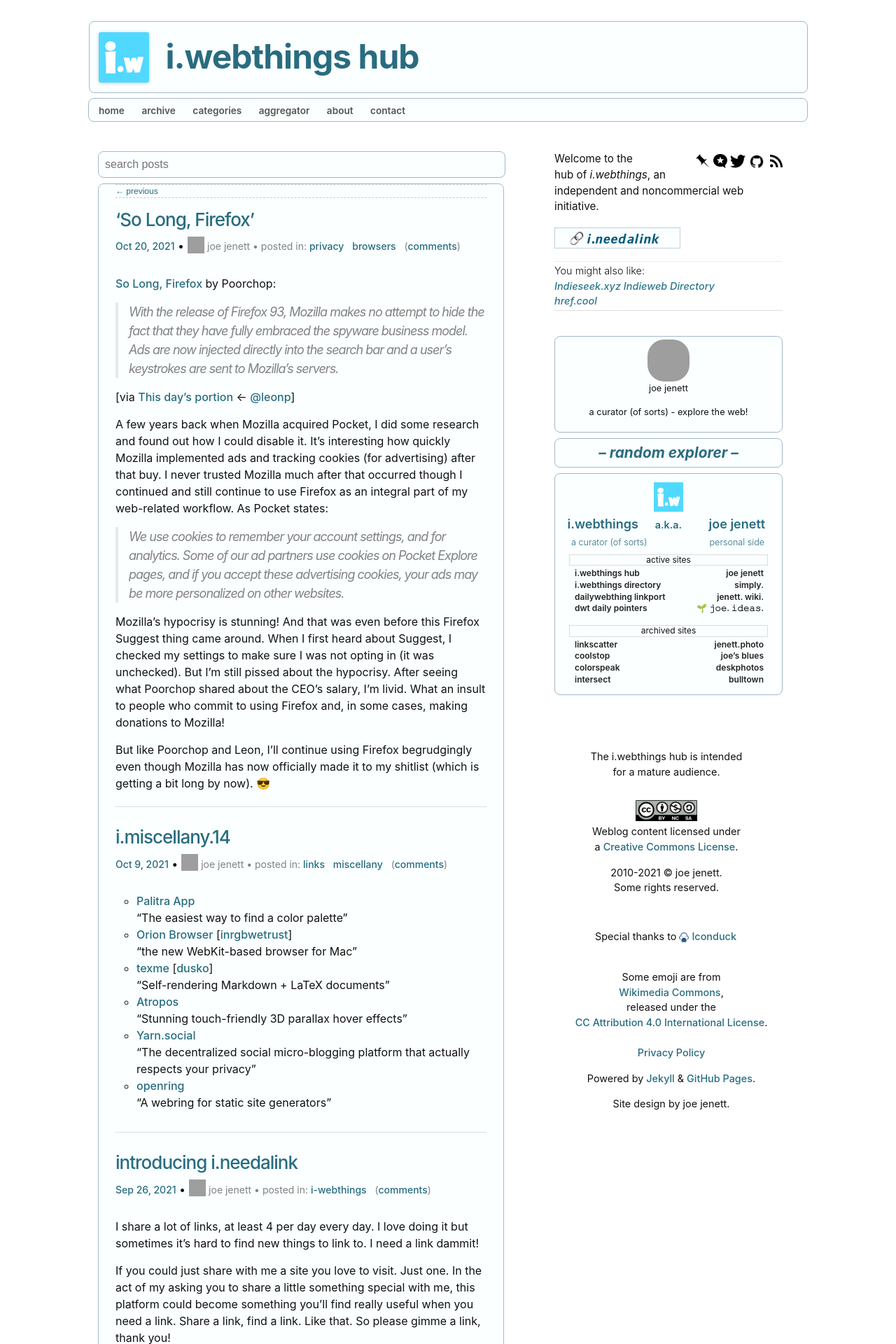
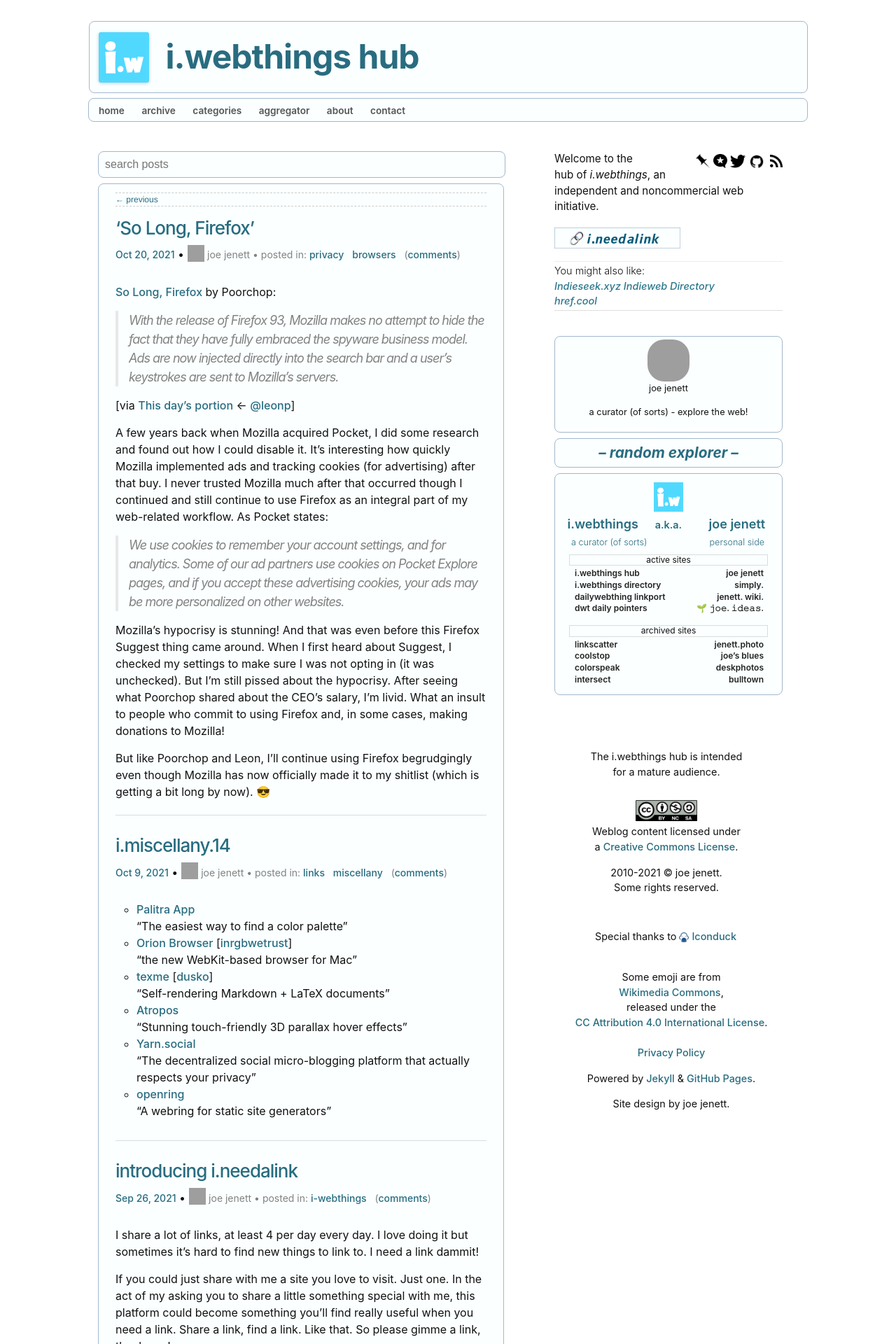
Before and after one commit to joejenett/i.webthings, a Jekyll site: the page built from index.md, in a window 1280 px wide. Shown: the top 1920 px of the page at 70% size. Built offline with Jekyll 4.4.1, drawn with Linux system fonts in a browser that asks for light colours; comment, search, counter and statistics services are not loaded; grey boxes are pictures that could not be loaded.

Commit message:
Update postnav.html

```diff
--- a/_includes/postnav.html
+++ b/_includes/postnav.html
@@ -1,4 +1,4 @@
-<div style="position:relative;top:-36px;display:flex;font-size:.75em;font-weight:400;border-top:1px dashed #ccc;border-bottom:1px dashed #ccc;font-family:'Helvetica Neue',Helvetica,Arial,sans-serif;">
+<div style="position:relative;top:-24px;margin-bottom:12px;display:flex;font-size:.75em;font-weight:400;border-top:1px dashed #ccc;border-bottom:1px dashed #ccc;font-family:'Helvetica Neue',Helvetica,Arial,sans-serif;">
       <div style="width:50%;">
         {% if post.previous.url %}
         <a href="{{ site.baseurl }}{{post.previous.url}}">&larr; previous</a>
```
